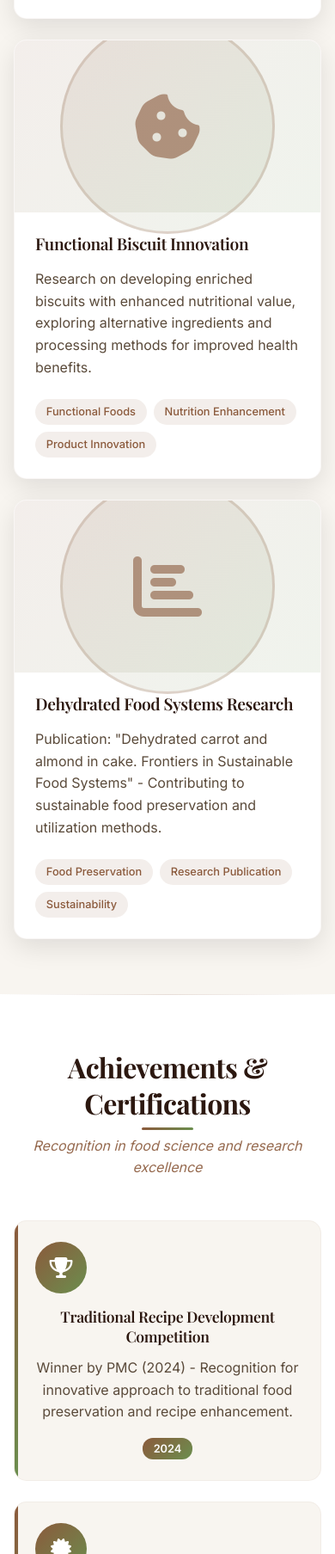
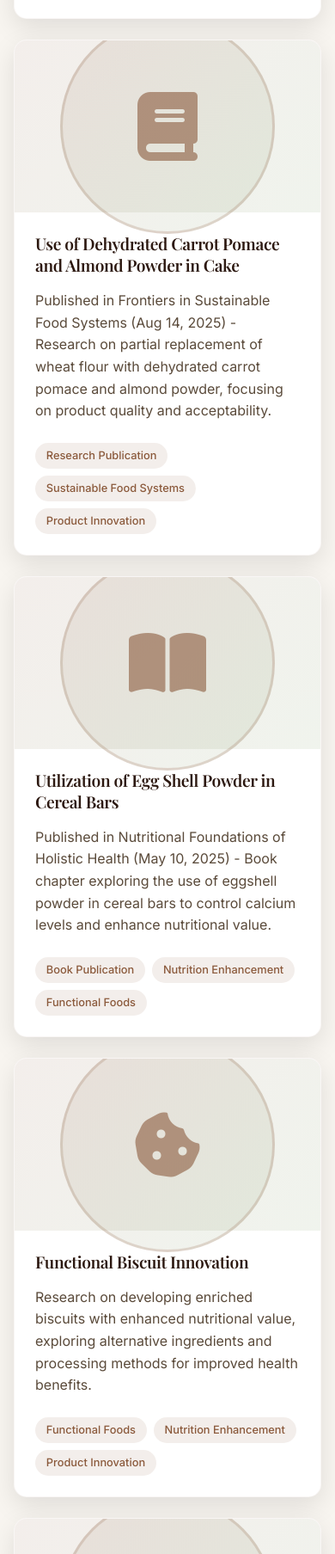
Before and after one commit to laiba228/AymenPortfolio, a website: page index.html in a window 390 px wide. Shown: the part 3986-5793 px from the top of the page at 86% size. Drawn offline with nearby package versions, Linux system fonts and the light colour scheme.

Commit message:
feat: Add new certifications and publications - Add ISO 9001:2015 Clause-by-Clause Course certification - Add HACCP Food Safety System certification - Add Food Safety and Quality Management certification - Add Advanced Food Technology and Innovation certification - Add Frontiers in Sustainable Food Systems publication - Add Nutritional Foundations of Holistic Health book chapter - Implement modern minimalistic design - Enhance responsive design for all devices - Improve performance and accessibility - Add smooth animations and transitions - Optimize code for better load times

```diff
--- a/index.html
+++ b/index.html
@@ -218,6 +218,40 @@
                 <div class="portfolio-item">
                     <div class="portfolio-image">
                         <div class="image-placeholder">
+                            <i class="fas fa-book"></i>
+                        </div>
+                    </div>
+                    <div class="portfolio-content">
+                        <h3>Use of Dehydrated Carrot Pomace and Almond Powder in Cake</h3>
+                        <p>Published in Frontiers in Sustainable Food Systems (Aug 14, 2025) - Research on partial replacement of wheat flour with dehydrated carrot pomace and almond powder, focusing on product quality and acceptability.</p>
+                        <div class="project-tags">
+                            <span class="tag">Research Publication</span>
+                            <span class="tag">Sustainable Food Systems</span>
+                            <span class="tag">Product Innovation</span>
+                        </div>
+                    </div>
+                </div>
+
+                <div class="portfolio-item">
+                    <div class="portfolio-image">
+                        <div class="image-placeholder">
+                            <i class="fas fa-book-open"></i>
+                        </div>
+                    </div>
+                    <div class="portfolio-content">
+                        <h3>Utilization of Egg Shell Powder in Cereal Bars</h3>
+                        <p>Published in Nutritional Foundations of Holistic Health (May 10, 2025) - Book chapter exploring the use of eggshell powder in cereal bars to control calcium levels and enhance nutritional value.</p>
+                        <div class="project-tags">
+                            <span class="tag">Book Publication</span>
+                            <span class="tag">Nutrition Enhancement</span>
+                            <span class="tag">Functional Foods</span>
+                        </div>
+                    </div>
+                </div>
+
+                <div class="portfolio-item">
+                    <div class="portfolio-image">
+                        <div class="image-placeholder">
                             <i class="fas fa-cookie-bite"></i>
                         </div>
                     </div>
@@ -269,6 +303,28 @@
                         <h3>Traditional Recipe Development Competition</h3>
                         <p>Winner by PMC (2024) - Recognition for innovative approach to traditional food preservation and recipe enhancement.</p>
                         <span class="achievement-year">2024</span>
+                    </div>
+                </div>
+
+                <div class="achievement-item">
+                    <div class="achievement-icon">
+                        <i class="fas fa-certificate"></i>
+                    </div>
+                    <div class="achievement-content">
+                        <h3>ISO 9001:2015 Clause-by-Clause Course</h3>
+                        <p>Certification from Perry Johnson Registrars, Inc. for comprehensive understanding of ISO 9001:2015 quality management system standards.</p>
+                        <span class="achievement-year">2025</span>
+                    </div>
+                </div>
+
+                <div class="achievement-item">
+                    <div class="achievement-icon">
+                        <i class="fas fa-certificate"></i>
+                    </div>
+                    <div class="achievement-content">
+                        <h3>HACCP Food Safety System for Restaurants and Other Catering Services</h3>
+                        <p>Certification from Alison for Hazard Analysis and Critical Control Points food safety system implementation in food service establishments.</p>
+                        <span class="achievement-year">2025</span>
                     </div>
                 </div>
 
```
Also changed, not shown: README.md.
